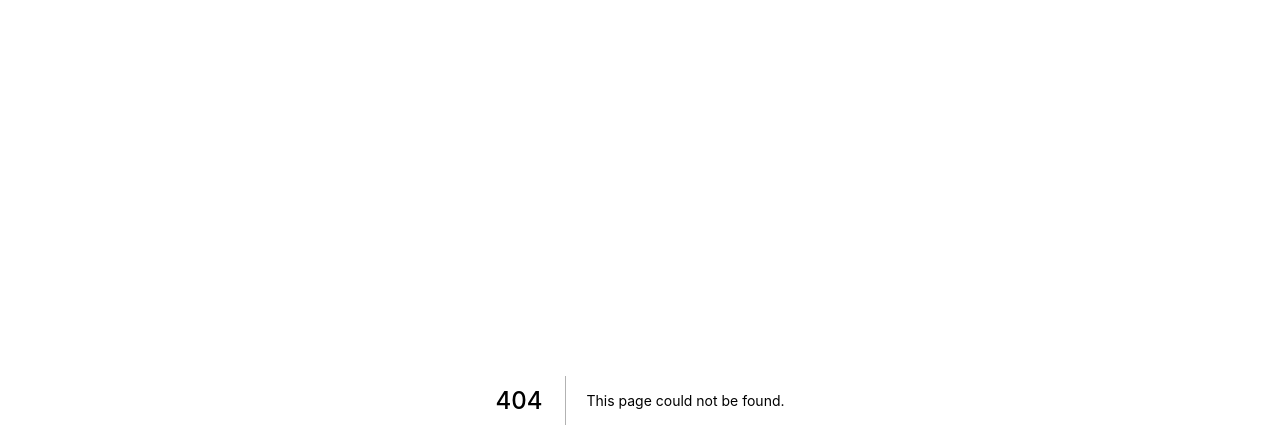
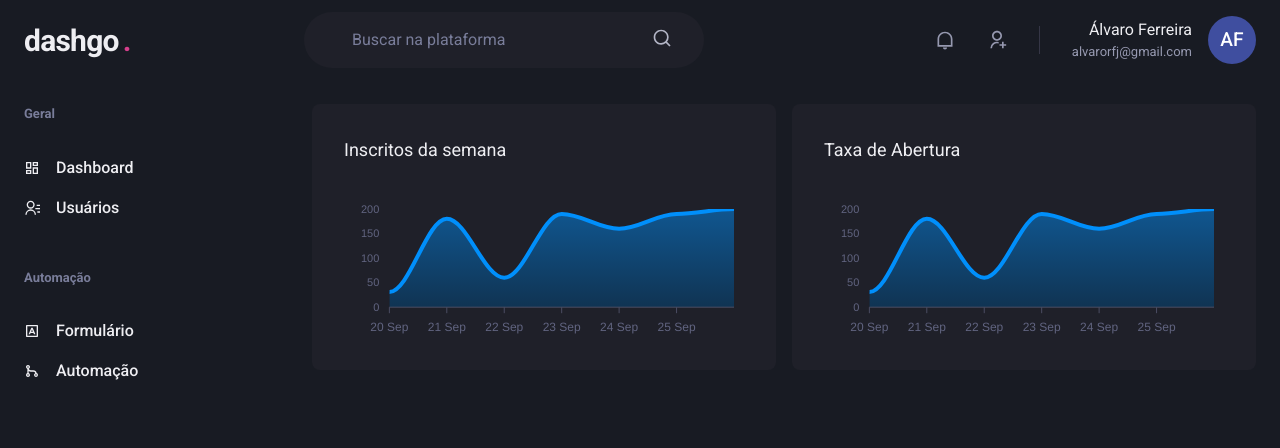
Before and after one commit to alvarorfj/dashgo, a Next.js app: page /dashboard in a window 1280 px wide. Before the commit this address had no page. Shown: the top 448 px of the page. Built offline with nearby package versions, Linux system fonts and the light colour scheme.

Commit message:
finalizando primeira parte da aplicacao

```diff
--- a/package.json
+++ b/package.json
@@ -13,10 +13,13 @@
     "@chakra-ui/react": "^2.3.4",
     "@emotion/react": "^11.10.4",
     "@emotion/styled": "^11.10.4",
+    "apexcharts": "^3.35.5",
     "framer-motion": "^7.3.6",
     "next": "12.3.1",
     "react": "18.2.0",
-    "react-dom": "18.2.0"
+    "react-apexcharts": "^1.4.0",
+    "react-dom": "18.2.0",
+    "react-icons": "^4.4.0"
   },
   "devDependencies": {
     "@types/node": "^18.7.18",
--- /dev/null
+++ b/src/components/Header.tsx
@@ -0,0 +1,57 @@
+import {Flex, Text, Input, Icon, HStack, Box, Avatar} from '@chakra-ui/react'
+import {RiSearchLine, RiNotificationLine, RiUserAddLine} from 'react-icons/ri'
+export function Header(){
+    return (
+        <Flex
+          as="header"
+          width="100%"
+          maxWidth={1480}
+          h="20"
+          marginX="auto"
+          align="center"
+          px="6"
+        >
+            <Text
+              fontSize="3xl"
+              fontWeight="bold"
+              letterSpacing="tight"
+              w="64">dashgo
+                <Text as="span" ml="1" color="pink.500">.</Text>
+            </Text>
+            <Flex
+            as="label"
+            flex="1"
+            py="4"
+            px="8"
+            ml="6"
+            maxWidth={400}
+            alignSelf="center"
+            color="gray.200"
+            position="relative"
+            bg="gray.800"
+            borderRadius="full"
+            >
+            <Input color="gray.50" variant="unstyled" px="4" mr="4" placeholder='Buscar na plataforma' _placeholder={{color: 'gray.400'}}>
+            </Input>
+            <Icon as={RiSearchLine} fontSize="20"></Icon>
+            </Flex>
+
+            <Flex
+                align="center"
+                ml="auto"
+            >
+                <HStack spacing="8" mx="8" pr="8" py="1" color="gray.300" borderRightWidth={1} borderColor="gray.700">
+                    <Icon as={RiNotificationLine} fontSize="20"></Icon>
+                    <Icon as={RiUserAddLine} fontSize="20"></Icon>
+                </HStack>
+                <Flex align="center">
+                    <Box mr="4" textAlign="right">
+                        <Text>Álvaro Ferreira</Text>
+                        <Text color="gray.300" fontSize="small">alvarorfj@gmail.com</Text>
+                    </Box>
+                    <Avatar size="md" name="Alvaro Ferreira"></Avatar>
+                </Flex>
+            </Flex>
+        </Flex>
+    );
+}
--- /dev/null
+++ b/src/components/Sidebar.tsx
@@ -0,0 +1,36 @@
+import { Box, Stack, Text, Link, Icon} from '@chakra-ui/react'
+import { RiDashboardLine, RiContactsLine, RiInputMethodLine, RiGitMergeLine} from 'react-icons/ri'
+export function Sidebar() {
+    return (
+        <Box as="aside" w="64" mr="8">
+            <Stack spacing="12" align="flex-start">
+                <Box>
+                    <Text fontWeight="bold" color="gray.400" fontSize="small">Geral</Text>
+                    <Stack spacing="4" mt="8" align="stretch">
+                        <Link display="flex" alignItems="center">
+                            <Icon as={RiDashboardLine}></Icon>
+                            <Text ml="4" fontWeight="medium">Dashboard</Text>
+                        </Link>
+                        <Link display="flex" alignItems="center">
+                            <Icon as={RiContactsLine}></Icon>
+                            <Text ml="4" fontWeight="medium">Usuários</Text>
+                        </Link>
+                    </Stack>
+                </Box>
+                <Box>
+                    <Text fontWeight="bold" color="gray.400" fontSize="small">Automação</Text>
+                    <Stack spacing="4" mt="8" align="stretch">
+                        <Link display="flex" alignItems="center">
+                            <Icon as={RiInputMethodLine}></Icon>
+                            <Text ml="4" fontWeight="medium">Formulário</Text>
+                        </Link>
+                        <Link display="flex" alignItems="center">
+                            <Icon as={RiGitMergeLine}></Icon>
+                            <Text ml="4" fontWeight="medium">Automação</Text>
+                        </Link>
+                    </Stack>
+                </Box>
+            </Stack>
+        </Box>
+    )
+}
--- /dev/null
+++ b/src/pages/_document.tsx
@@ -0,0 +1,18 @@
+import Document, { Head, Html, Main, NextScript } from 'next/document'
+export default class MyDocument extends Document {
+    render() {
+        return (
+            <Html>
+                <Head>
+                    <link rel="preconnect" href="https://fonts.googleapis.com" />
+                    <link rel="preconnect" href="https://fonts.gstatic.com" />
+                    <link href="https://fonts.googleapis.com/css2?family=Roboto:wght@400;500;700&display=swap" rel="stylesheet" />
+                </Head>
+                <body>
+                    <Main />
+                    <NextScript />
+                </body>
+            </Html>
+        )
+    }
+}
--- /dev/null
+++ b/src/pages/dashboard.tsx
@@ -0,0 +1,82 @@
+import {Box, Flex, SimpleGrid, Text} from '@chakra-ui/react'
+import { Header } from "../components/Header";
+import { Sidebar } from '../components/Sidebar';
+import dynamic from 'next/dynamic'
+import { theme } from '../styles/theme';
+const Chart = dynamic(() => import('react-apexcharts'), {
+    ssr: false
+})
+
+const options = {
+    chart: {
+        toolbar: {
+            show: false,
+        },
+        zoom: {
+            enabled: false
+        },
+        foreColor: theme.colors.gray[500]
+    },
+    grid:{
+        show: false
+    },
+    dataLabels: {
+        enabled: false
+    },
+    tooltip: {
+        enabled: false
+    },
+    xaxis: {
+        type: 'datetime',
+        axisBorder:  {
+            color: theme.colors.gray[600]
+        },
+        axisTicks: {
+            color: theme.colors.gray[600]
+        },
+        categories: [
+            '2022-09-20T00:00:00.000Z',
+            '2022-09-21T00:00:00.000Z',
+            '2022-09-22T00:00:00.000Z',
+            '2022-09-23T00:00:00.000Z',
+            '2022-09-24T00:00:00.000Z',
+            '2022-09-25T00:00:00.000Z',
+            '2022-09-26T00:00:00.000Z',
+        ]
+    },
+    fill: {
+        opacity: 0.3,
+        type: 'gradient',
+        gradient: {
+            shade: 'dark',
+            opacityFrom: 0.7,
+            opacityTo: 0.7
+        }
+    }
+}
+
+const series = [
+    {name: 'series1', data: [31, 180, 60, 190, 160, 190, 200]}
+]
+
+
+export default function Dashboard (){
+    return (
+        <Flex direction="column" h="100vh">
+            <Header/>
+            <Flex w="100%" my="6" maxWidth={1480} mx="auto" px="6">
+                <Sidebar/>
+                <SimpleGrid flex="1" gap="4" minChildWidth="320px" alignItems="flex-start">
+                    <Box p="8" bg="gray.800" borderRadius={8} pb="4">
+                        <Text fontSize="lg" mb="4">Inscritos da semana</Text>
+                        <Chart options={options} series={series} type="area" height={160}></Chart>
+                    </Box>
+                    <Box p="8" bg="gray.800" borderRadius={8} pb="4">
+                        <Text fontSize="lg" mb="4">Taxa de Abertura</Text>
+                        <Chart options={options} series={series} type="area" height={160}></Chart>
+                    </Box>
+                </SimpleGrid>
+            </Flex>
+        </Flex>
+    )
+}
--- a/src/styles/theme.ts
+++ b/src/styles/theme.ts
@@ -1,12 +1,30 @@
-import {extendTheme} from '@chakra-ui/react'
+import { extendTheme } from "@chakra-ui/react";
 
 export const theme = extendTheme({
-    styles: {
-        global: {
-            body: {
-                bg: 'gray.900',
-                color: 'gray.50'
-            }
-        }
-    }
+  colors: {
+    gray: {
+      "900": "#181B23",
+      "800": "#1F2029",
+      "700": "#353646",
+      "600": "#4B4D63",
+      "500": "#616480",
+      "400": "#797D9A",
+      "300": "#9699B0",
+      "200": "#B3B5C6",
+      "100": "#D1D2DC",
+      "50": "#EEEEF2",
+    },
+  },
+  fonts: {
+    heading: 'Roboto',
+    body: 'Roboto'
+  },
+  styles: {
+    global: {
+      body: {
+        bg: "gray.900",
+        color: "gray.50",
+      },
+    },
+  },
 });
```
Also changed, not shown: src/components/Form/Input.tsx (added, +27 -0 lines), src/pages/index.tsx (+25 -3 lines), 1 other file (tests, documents, lock files or other folders).
